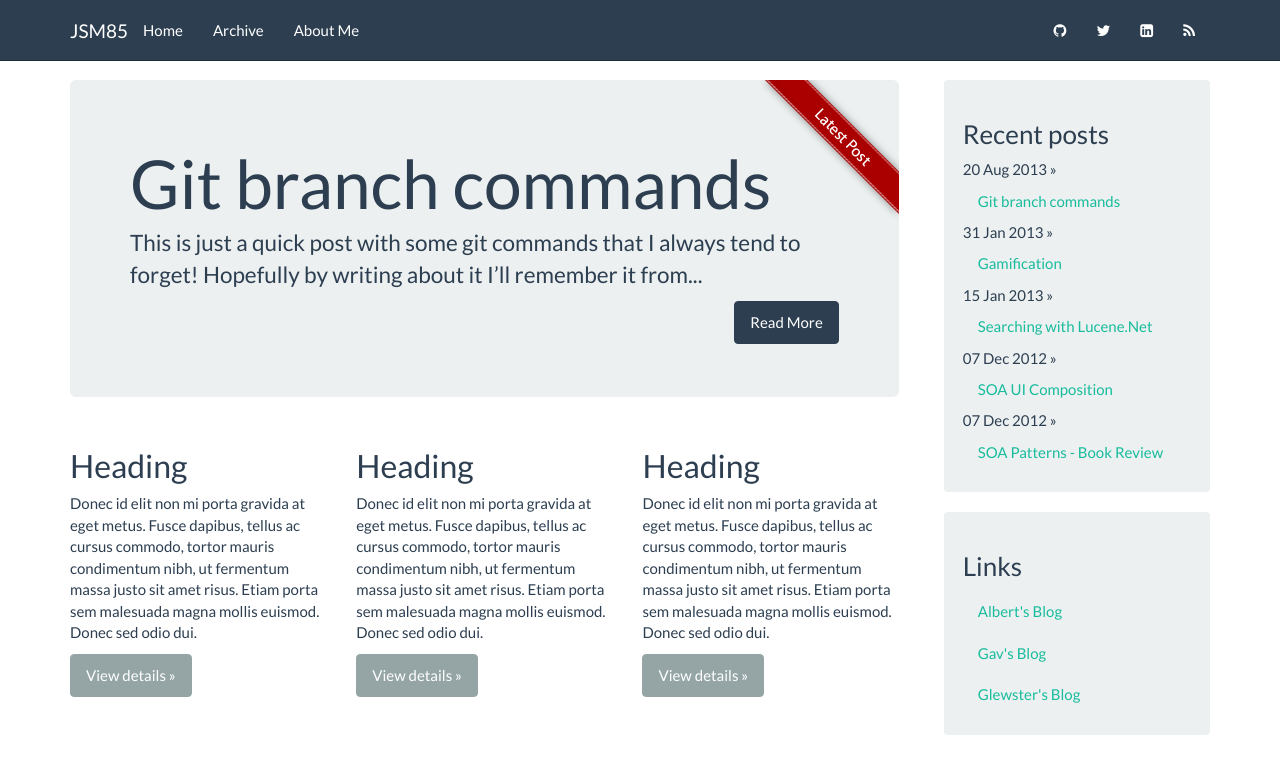
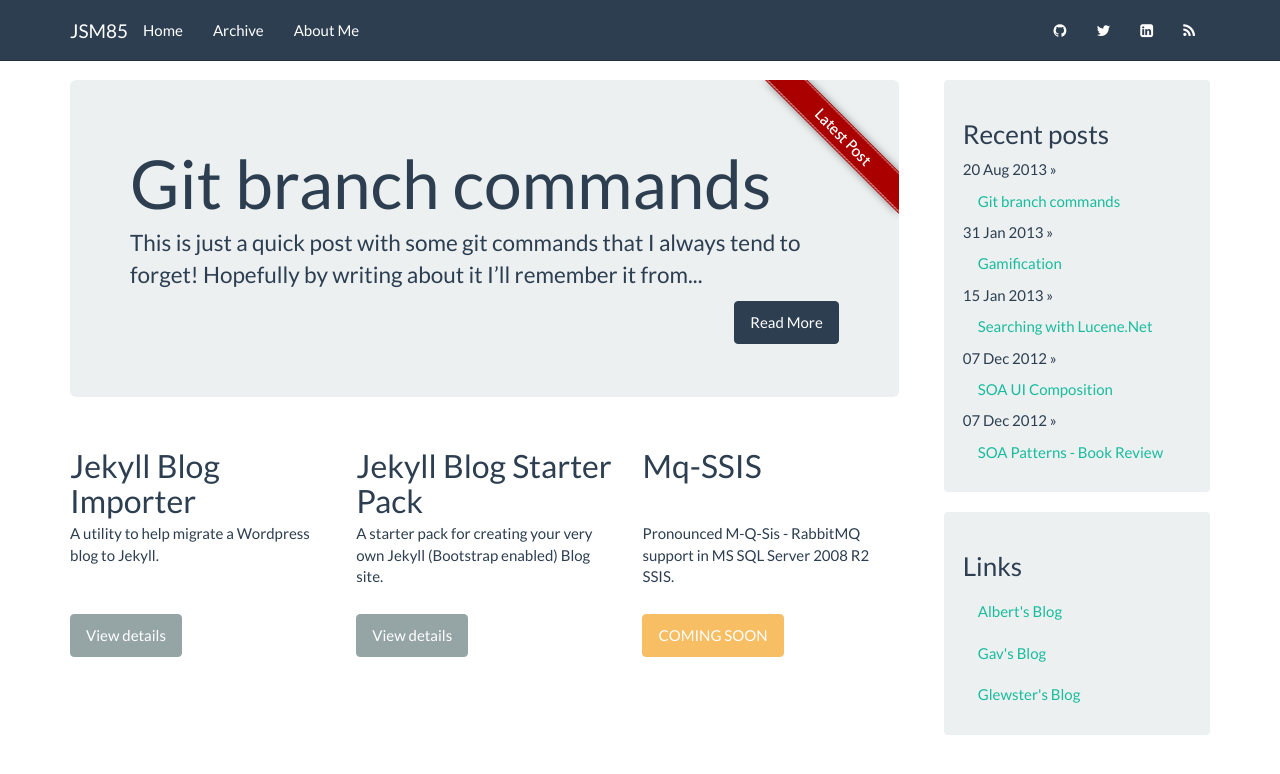
Before and after one commit to jsm85/jsm85.github.io, a Jekyll site: the page built from index.html, in a window 1280 px wide. Shown: the top 774 px of the page. Built offline with Jekyll 4.4.1, drawn with Linux system fonts in a browser that asks for light colours; Markdown is read by kramdown in place of the engine named in the settings.

Commit message:
Fixed up the index page with info about some repos

```diff
--- a/_config.yml
+++ b/_config.yml
@@ -1,9 +1,16 @@
 name: JSM85
 safe: true
-lsi: false
 markdown: redcarpet
 pygments: true
 
 timezone: Europe/London
+
 prose:
   rooturl: '_posts'
+
+personal:
+  github_id: jsm85
+  twitter_id: JSMendonca85
+  linkedin_id: jsm85
+
+google_analytics_tracking_id: UA-39754237-1
--- a/_layouts/default.html
+++ b/_layouts/default.html
@@ -39,9 +39,9 @@
                     <li><a href="/about.html">About Me</i></a></li>
                 </ul>
                 <ul class="nav navbar-nav navbar-right">
-                    <li><a href="http://github.com/jsm85/" target="_blank"><i class="icon-github"></i></a></li>
-                    <li><a href="http://twitter.com/jsmendonca85/" target="_blank"><i class="icon-twitter"></i></a></li>
-                    <li><a href="http://www.linkedin.com/in/jsm85" target="_blank"><i class="icon-linkedin-sign"></i></a></li>
+                    <li><a href="http://github.com/{{ site.personal.github_id }}/" target="_blank"><i class="icon-github"></i></a></li>
+                    <li><a href="http://twitter.com/{{ site.personal.twitter_id }}/" target="_blank"><i class="icon-twitter"></i></a></li>
+                    <li><a href="http://www.linkedin.com/in/{{ site.personal.linkedin_id }}" target="_blank"><i class="icon-linkedin-sign"></i></a></li>
                     <li><a href="/rss.xml" target="_blank"><i class="icon-rss"></i></a></li>
                 </ul>
             </div>
@@ -79,8 +79,6 @@
                 </div>
             </div>
 
-
-
             <div class="footer">
                 <div class="contact">
                     <p>
@@ -105,5 +104,7 @@
       })();
 
     </script>
+{% endif %}
+
 </body>
 </html>
--- a/css/style.css
+++ b/css/style.css
@@ -17,7 +17,6 @@ body {
   font-style: normal;
 }
 
-
 .latest-post-banner {
 	position: absolute;
 	top: 0;
@@ -29,3 +28,12 @@ body {
 .row-fix {
 	padding-left: 15px;
 }
+
+.githubRepoList-header{
+	height: 65px;
+}
+
+
+.githubRepoList-description{
+	height: 80px;
+}
--- a/index.html
+++ b/index.html
@@ -1,7 +1,17 @@
 ---
 layout: default
-title: Blog
+title: Index
 ---
+
+<script type="text/javascript">
+
+ // $.getJSON('https://api.github.com/users/{{ site.personal.github_id }}/repos?type=public', function(json) {
+ //   $.each(json,function(i, value){
+ //        $('#GitHubRepos').append('<div class="col-6 col-sm-6 col-lg-4"><h2>'+ value.name +'</h2><p>' + value.description + '</p><p><a class="btn btn-default" href="'+ value.html_url +'">View details</a></p></div>');
+ //        });
+//});
+
+</script>
 
 <div class="col-xs-12 col-mid-8">
     <div class="jumbotron">
@@ -13,21 +23,21 @@ title: Blog
     </br>
         {% endfor %}
     </div>
-    <div class="row row-fix">
+    <div class="row row-fix" id="GitHubRepos">
         <div class="col-6 col-sm-6 col-lg-4">
-            <h2>Heading</h2>
-            <p>Donec id elit non mi porta gravida at eget metus. Fusce dapibus, tellus ac cursus commodo, tortor mauris condimentum nibh, ut fermentum massa justo sit amet risus. Etiam porta sem malesuada magna mollis euismod. Donec sed odio dui.</p>
-            <p><a class="btn btn-default" href="#">View details »</a></p>
+            <h2 class="githubRepoList-header">Jekyll Blog Importer</h2>
+            <p class="githubRepoList-description">A utility to help migrate a Wordpress blog to Jekyll.</p>
+            <p><a class="btn btn-default" href="https://github.com/jsm85/JekyllBlogImporter">View details</a></p>
         </div>
         <div class="col-6 col-sm-6 col-lg-4">
-            <h2>Heading</h2>
-            <p>Donec id elit non mi porta gravida at eget metus. Fusce dapibus, tellus ac cursus commodo, tortor mauris condimentum nibh, ut fermentum massa justo sit amet risus. Etiam porta sem malesuada magna mollis euismod. Donec sed odio dui.</p>
-            <p><a class="btn btn-default" href="#">View details »</a></p>
+            <h2 class="githubRepoList-header">Jekyll Blog Starter Pack</h2>
+            <p class="githubRepoList-description">A starter pack for creating your very own Jekyll (Bootstrap enabled) Blog site.</p>
+            <p><a class="btn btn-default" href="https://github.com/jsm85/JekyllBlogStarterPack">View details</a></p>
         </div>
         <div class="col-6 col-sm-6 col-lg-4">
-            <h2>Heading</h2>
-            <p>Donec id elit non mi porta gravida at eget metus. Fusce dapibus, tellus ac cursus commodo, tortor mauris condimentum nibh, ut fermentum massa justo sit amet risus. Etiam porta sem malesuada magna mollis euismod. Donec sed odio dui.</p>
-            <p><a class="btn btn-default" href="#">View details »</a></p>
+            <h2 class="githubRepoList-header">Mq-SSIS</h2>
+            <p class="githubRepoList-description">Pronounced M-Q-Sis - RabbitMQ support in MS SQL Server 2008 R2 SSIS.</p>
+            <p><a class="btn btn-warning disabled" href="#">COMING SOON</a></p>
         </div>
     </div>
 </div>
```
Also changed, not shown: other parts of _layouts/default.html (+2 -1 lines).
